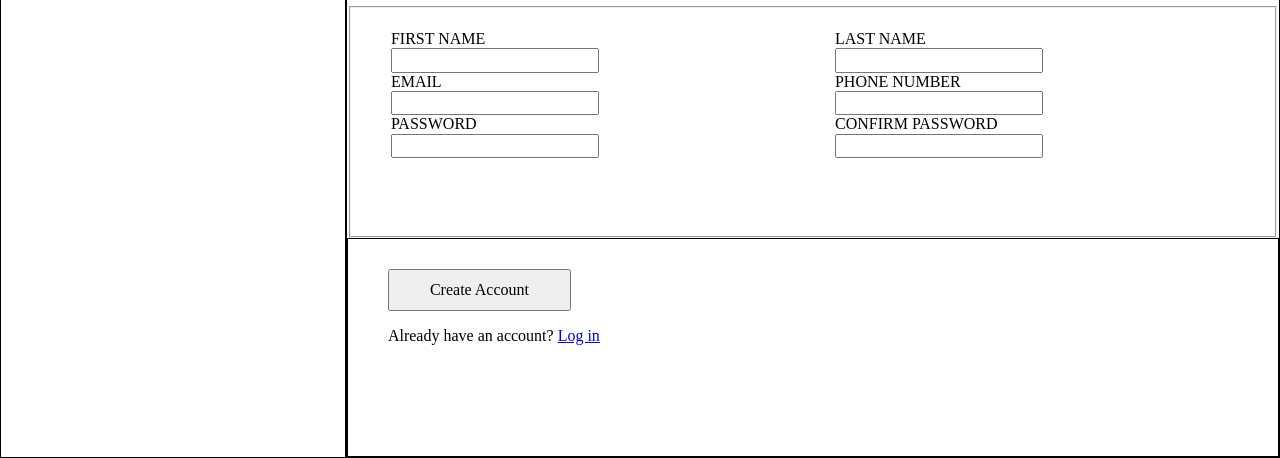
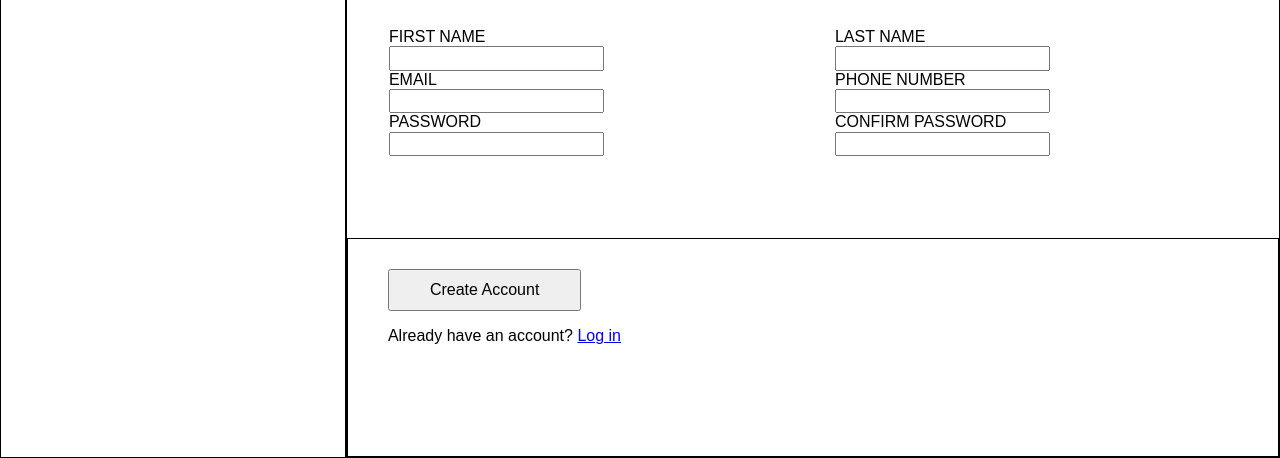
Before and after one commit to penach0/sign-up-form, a plain HTML site: page index.html in a window 1280 px wide. Shown: the part 342-800 px from the top of the page. Drawn offline with Linux system fonts and the light colour scheme.

Commit message:
Add font family to body
- Also experimenting with organization methods on CSS

```diff
--- a/css/style.css
+++ b/css/style.css
@@ -3,6 +3,8 @@
 *::after{
     box-sizing: border-box;
 }
+
+/* General Styles */
 
 body {
     height: 100vh;
@@ -19,6 +21,24 @@ ul {
     padding: 0;
     columns: 2;
 }
+
+input,
+label {
+    display: block;
+}
+
+fieldset {
+    border: none;
+}
+
+/*  Typography */
+
+body {
+    font-family: Arial, Helvetica, sans-serif;
+}
+
+ /* Blocks */
+
 
 .img-container {
     width: 37%;
@@ -60,8 +80,3 @@ fieldset {
     margin-top: 30px;
     padding: 10px 40px;
 }
-
-input,
-label {
-    display: block;
-}
```
